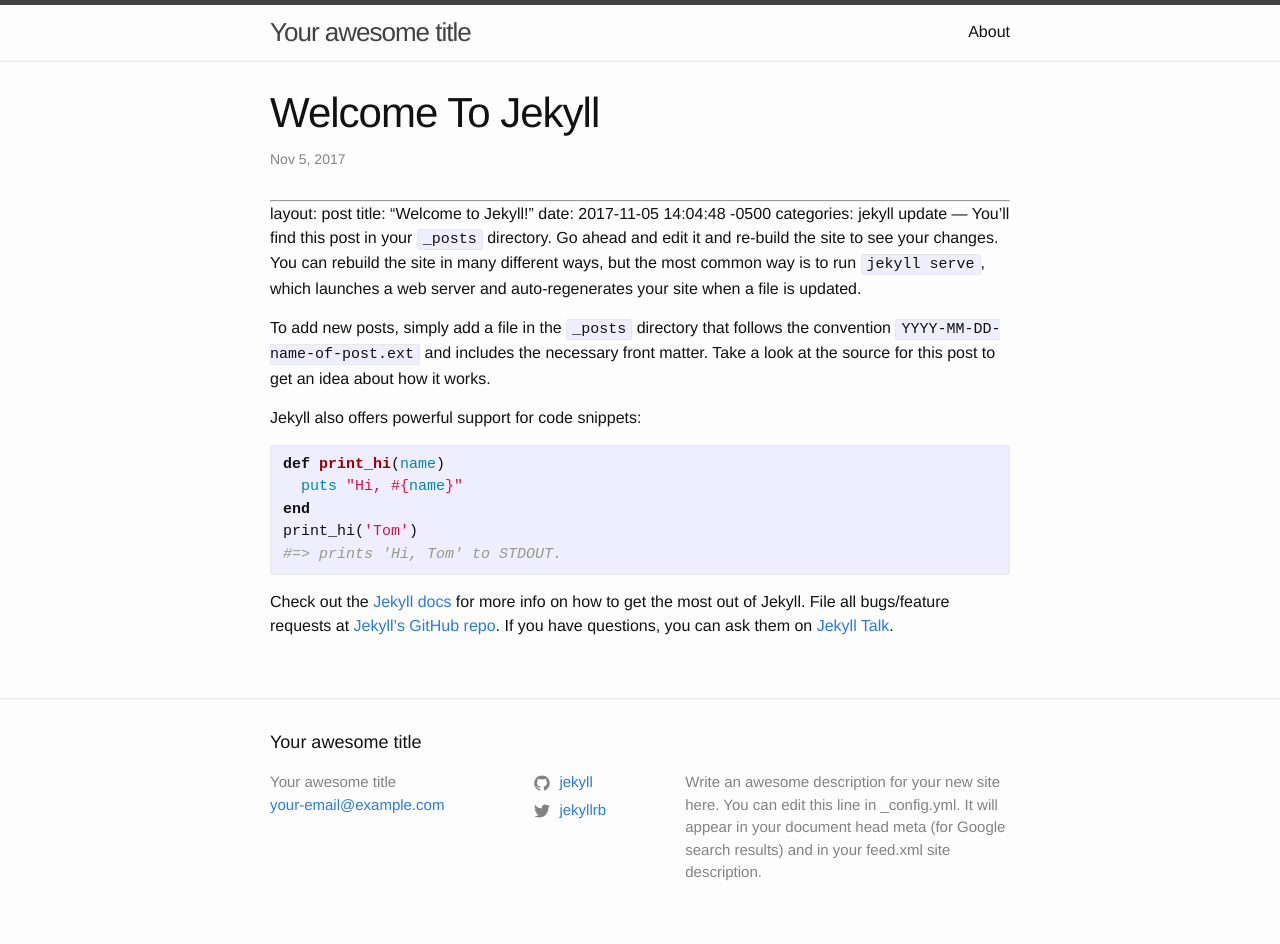
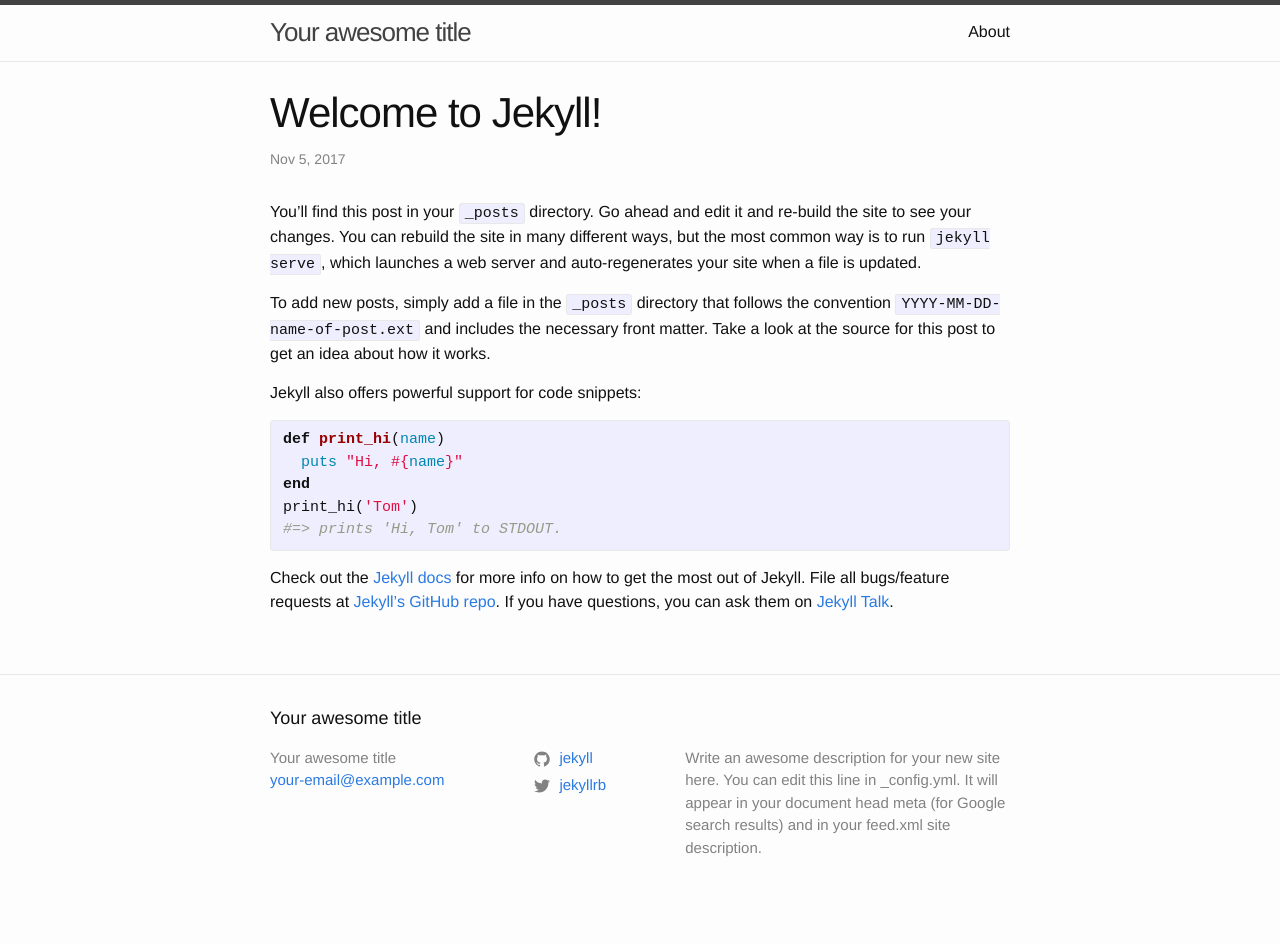
Before and after one commit to dragon96/dragon96.github.io, a Jekyll site: the page built from _posts/2017-11-05-welcome-to-jekyll.markdown, in a window 1280 px wide. Built offline with Jekyll 4.4.1, drawn with Linux system fonts in a browser that asks for light colours; our own code applies the rules of GitHub Pages for plain Markdown files; after the commit the page ends 919 px from its top, so only the background shows below that.

Commit message:
mathjax bug

```diff
--- a/_posts/2017-11-05-welcome-to-jekyll.markdown
+++ b/_posts/2017-11-05-welcome-to-jekyll.markdown
@@ -1,11 +1,10 @@
-{% include mathjax.html %}
-
 ---
 layout: post
 title:  "Welcome to Jekyll!"
 date:   2017-11-05 14:04:48 -0500
 categories: jekyll update
 ---
+
 You’ll find this post in your `_posts` directory. Go ahead and edit it and re-build the site to see your changes. You can rebuild the site in many different ways, but the most common way is to run `jekyll serve`, which launches a web server and auto-regenerates your site when a file is updated.
 
 To add new posts, simply add a file in the `_posts` directory that follows the convention `YYYY-MM-DD-name-of-post.ext` and includes the necessary front matter. Take a look at the source for this post to get an idea about how it works.
```
